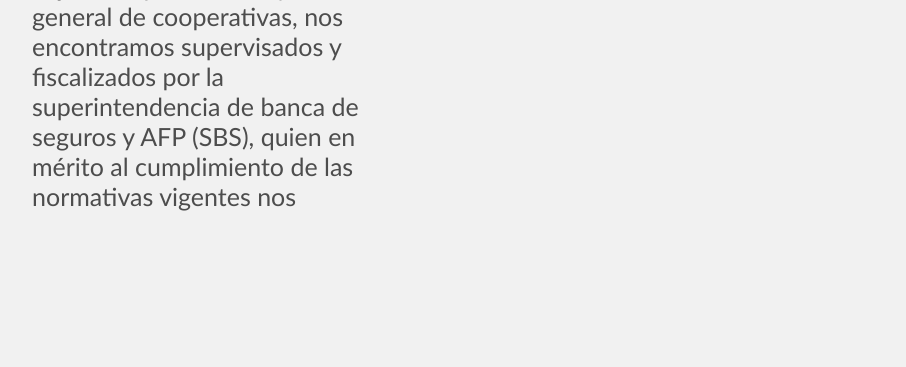
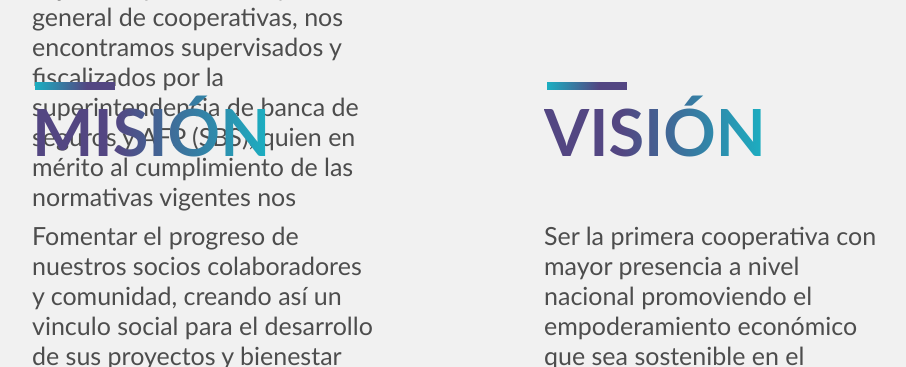
Before and after one commit to kikeluis395/laCumbre, a PHP site: page / in a window 1280 px wide. Shown: the part 1297-1664 px from the top of the page, without its empty margins (121-1027 px from the left). Before the commit the page ends 1508 px from the top, so only its background shows below. Run offline with PHP 8.4, Linux system fonts and the light colour scheme.

Commit message:
agregando mision y vision

```diff
--- a/css/style.css
+++ b/css/style.css
@@ -167,3 +167,34 @@ header {
   width: 100%;
   height: 100px;
 }
+
+/* Estilos del section: Misión Visión */
+
+.conocenos__img img{
+  width: 250px;
+}
+
+.misionVision{
+  margin-top: 100px;
+  display: flex;
+  justify-content: center;
+}
+
+.conocenos__info{
+  width: 40%;
+}
+.conocenos__img{
+  width: 40%;
+}
+.description{
+  width: 100%;
+}
+
+.conocenos__texto{
+  width: 100%;
+  height: 100px;
+}
+
+.misionVision img{
+  width: 250px;
+}
--- a/index.html
+++ b/index.html
@@ -80,6 +80,41 @@
           </figure>
         </div>
       </section>
+
+      <section class="misionVision">
+        <div class="conocenos__info">
+          <section class="description">
+            <h2>
+              MISIÓN
+            </h2>
+            <p class="conocenos__texto">
+              Fomentar el progreso de nuestros socios colaboradores y
+              comunidad, creando así un vinculo social para el desarrollo
+              de sus proyectos y bienestar integral.
+             </p>
+             <figure>
+               <img src="./img/pexels-fauxels-3184291.jpg" alt="">
+             </figure>
+          </section>
+        </div>
+
+        <div class="conocenos__img">
+          <section class="description">
+            <h2>
+              VISIÓN
+            </h2>
+            <p class="conocenos__texto">
+              Ser la primera cooperativa con mayor presencia a nivel
+              nacional promoviendo el empoderamiento económico que
+              sea sostenible en el tiempo para todos nuestros socios.
+             </p>
+             <figure>
+              <img src="./img/pexels-fauxels-3184291.jpg" alt="">
+             </figure>
+          </section>
+      </section>
+
+
     </main>
   </body>
 </html>
```
